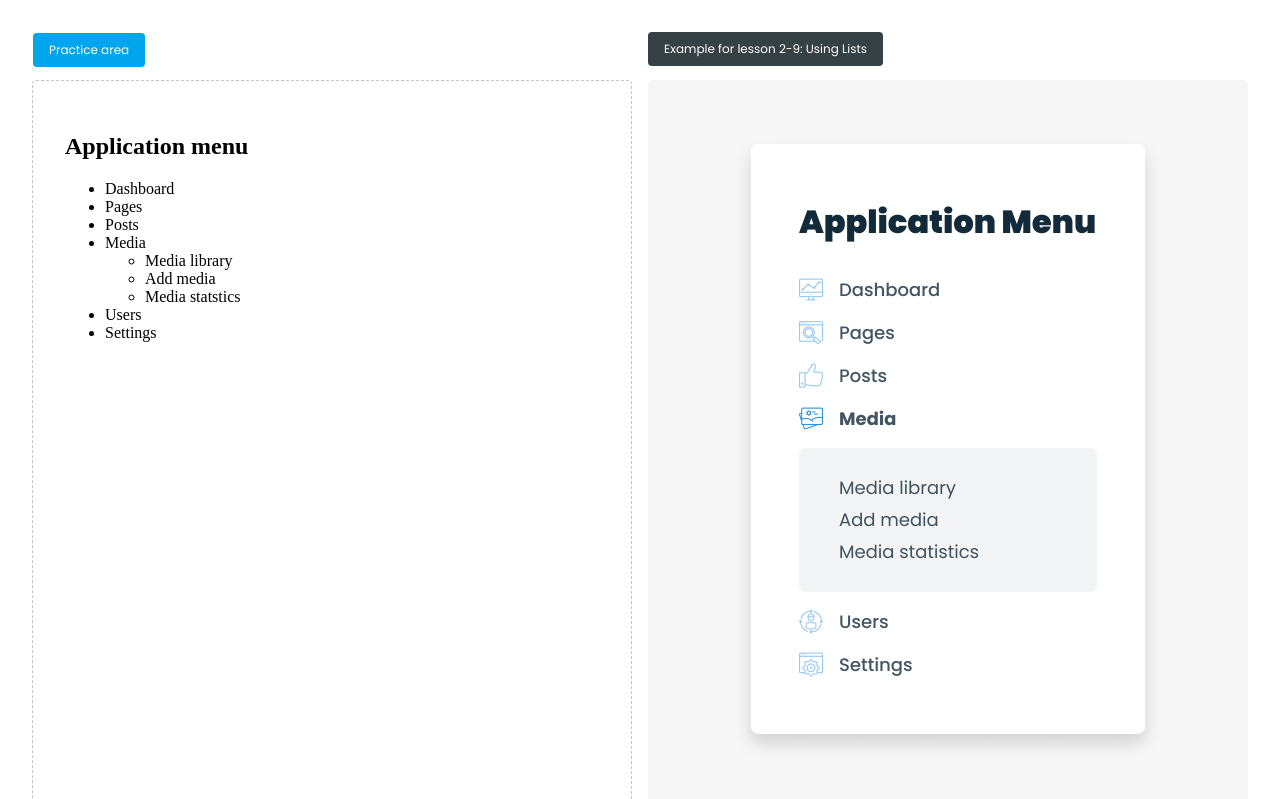
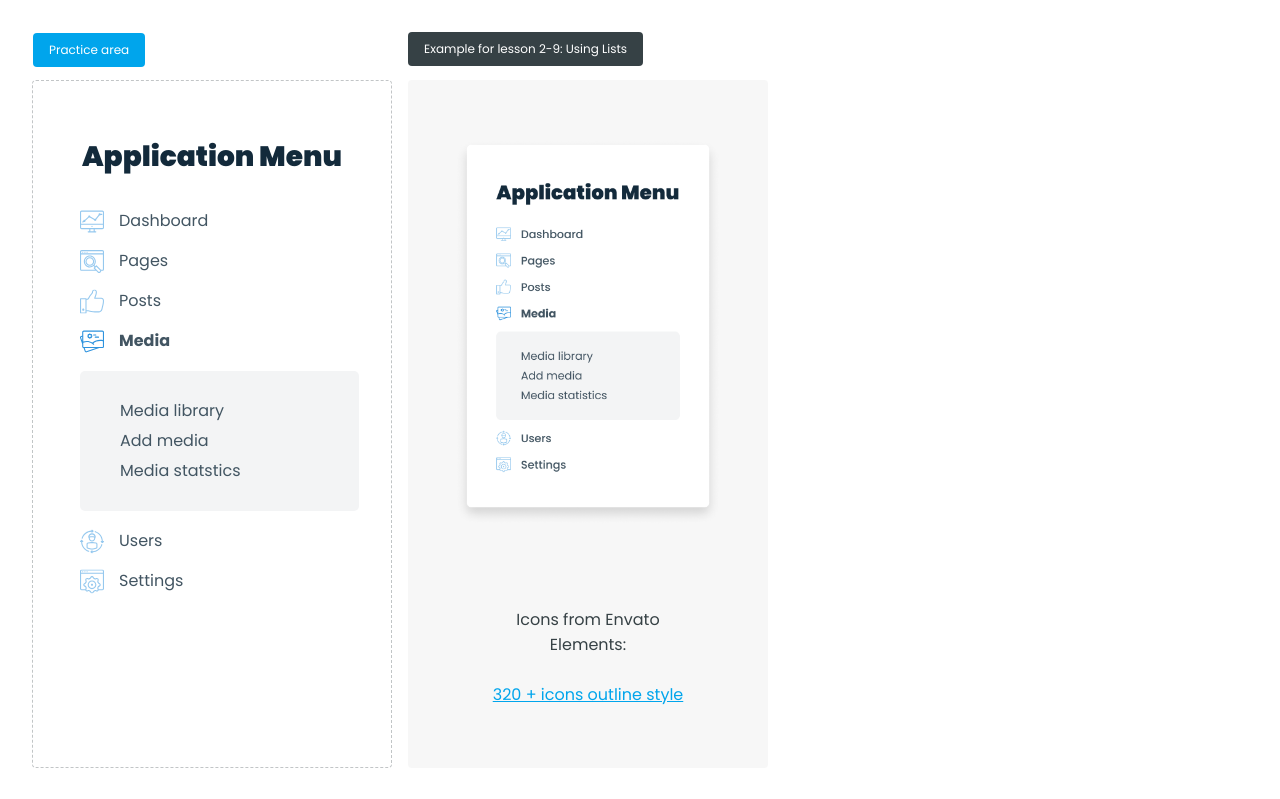
Before and after one commit to xMelaa/Frontend-learning-v3, a plain HTML site: page 2-9-2.html in a window 1280 px wide. Shown: the top 799 px of the page. Drawn offline with Linux system fonts and the light colour scheme.

Commit message:
ending excercises by me (without tutorial) part1

```diff
--- a/2-9-2.html
+++ b/2-9-2.html
@@ -1,8 +1,8 @@
 <!DOCTYPE html>
 <html lang="en-US">
   <head>
-		<meta charset="utf-8">
-		<meta name="viewport" content="width=device-width, initial-scale=1.0">
+    <meta charset="utf-8" />
+    <meta name="viewport" content="width=device-width, initial-scale=1.0" />
 
     <title>HTML and CSS for Complete Beginners: Example 2-9-2</title>
 
@@ -10,35 +10,127 @@
     <link rel="stylesheet" href="css/presentation.css" />
     <link rel="preconnect" href="https://fonts.googleapis.com" />
     <link rel="preconnect" href="https://fonts.gstatic.com" crossorigin />
-		<link href="https://fonts.googleapis.com/css2?family=Poppins:wght@400;600;700;900&display=swap" rel="stylesheet" />
+    <link
+      href="https://fonts.googleapis.com/css2?family=Poppins:wght@400;600;700;900&display=swap"
+      rel="stylesheet"
+    />
   </head>
+
+  <style>
+    body {
+      font-family: "Poppins", sans-serif;
+      width: 800px;
+    }
+
+    h1 {
+      font-weight: 900;
+      color: #132a3b;
+      text-align: center;
+      font-size: 28px;
+    }
+
+    li {
+      list-style: none;
+      display: flex;
+      align-items: center;
+      color: #425562;
+    }
+
+    ul {
+      line-height: 40px;
+      margin-left: -25px;
+    }
+
+    ul ul {
+      background-color: #f3f4f5;
+      line-height: 30px;
+      padding: 25px 40px;
+      border-radius: 5px;
+      margin: 10px 0;
+    }
+
+    .icon {
+      padding-right: 15px;
+      opacity: 50%;
+    }
+
+    #Media {
+      opacity: 100%;
+    }
+  </style>
 
   <body>
     <section class="learn">
       <!-- Practice area start -->
 
-			<h1>Application menu</h1>
+      <h1>Application Menu</h1>
       <ul>
-				<li>Dashboard</li>
-				<li>Pages</li>
-				<li>Posts</li>
-				<li>Media</li>
+        <li>
+          <img
+            src="images/example/menu/menu-icon-1.svg"
+            class="icon"
+            id="Dashboard"
+          />Dashboard
+        </li>
+        <li>
+          <img
+            src="images/example/menu/menu-icon-2.svg"
+            class="icon"
+            id="Pages"
+          />Pages
+        </li>
+        <li>
+          <img
+            src="images/example/menu/menu-icon-3.svg"
+            class="icon"
+            id="Posts"
+          />Posts
+        </li>
+        <li>
+          <img
+            src="images/example/menu/menu-icon-4.svg"
+            class="icon"
+            id="Media"
+          /><strong>Media</strong>
+        </li>
         <ul>
           <li>Media library</li>
           <li>Add media</li>
           <li>Media statstics</li>
         </ul>
-				<li>Users</li>
-				<li>Settings</li>
+        <li>
+          <img
+            src="images/example/menu/menu-icon-5.svg"
+            class="icon"
+            id="Users"
+          />Users
+        </li>
+        <li>
+          <img
+            src="images/example/menu/menu-icon-6.svg"
+            class="icon"
+            id="Settings"
+          />Settings
+        </li>
       </ul>
 
       <!-- Practice area end -->
     </section>
 
     <section class="preview" data-content="lesson 2-9: Using Lists">
-			<img width="458px" src="images/reference/menu.png" alt="Reference image" />
+      <img
+        width="458px"
+        src="images/reference/menu.png"
+        alt="Reference image"
+      />
 
-			<p>Icons from Envato Elements: <br><br><a href="https://elements.envato.com/320-icons-outline-style-AN3NY5" target="_blank">320 + icons outline style</a></p>
+      <p>
+        Icons from Envato Elements: <br /><br /><a
+          href="https://elements.envato.com/320-icons-outline-style-AN3NY5"
+          target="_blank"
+          >320 + icons outline style</a
+        >
+      </p>
     </section>
   </body>
 </html>
```
Also changed, not shown: 2-6.html (+43 -12 lines), 2-8.html (+16 -11 lines), images/example/menu/menu-icon-1.svg (added), images/example/menu/menu-icon-2.svg (added), images/example/menu/menu-icon-3.svg (added), images/example/menu/menu-icon-4.svg (added), images/example/menu/menu-icon-5.svg (added), images/example/menu/menu-icon-6.svg (added). Lines whose indentation alone changed are shown as unchanged.
